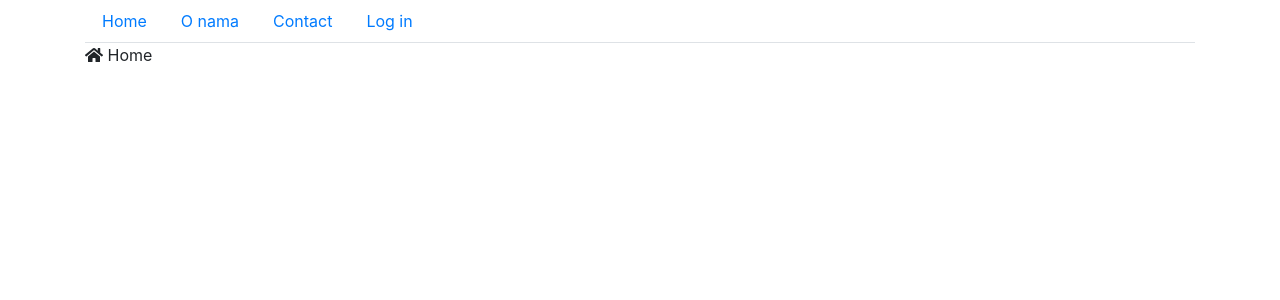
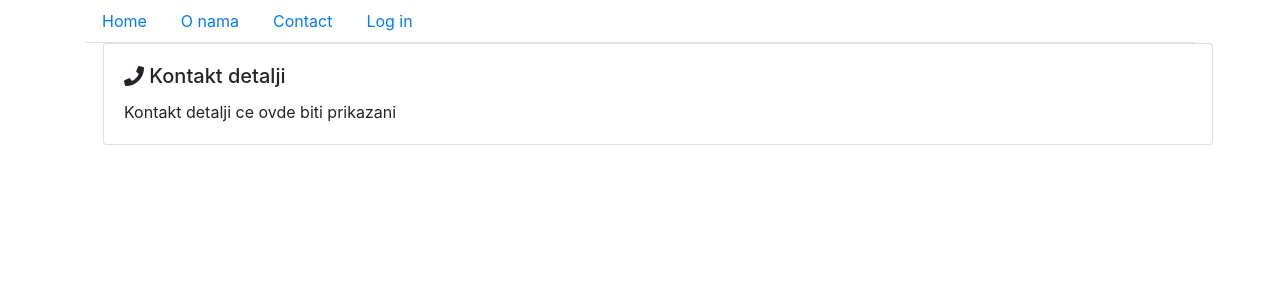
Before and after one commit to nikolailic161/front-end, a React (Create React App) app: page /#/contact in a window 1280 px wide. Shown: the top 300 px of the page. Built offline with nearby package versions, Linux system fonts and the light colour scheme.

Commit message:
Rutiranje

```diff
--- a/package.json
+++ b/package.json
@@ -14,12 +14,14 @@
     "@types/node": "^12.12.54",
     "@types/react": "^16.9.48",
     "@types/react-dom": "^16.9.8",
+    "@types/react-router-dom": "^5.1.5",
     "bootstrap": "^4.5.2",
     "jquery": "^3.5.1",
     "popper.js": "^1.16.1",
     "react": "^16.13.1",
     "react-bootstrap": "^1.3.0",
     "react-dom": "^16.13.1",
+    "react-router-dom": "^5.2.0",
     "react-scripts": "^3.4.3",
     "typescript": "^3.7.5"
   },
--- /dev/null
+++ b/src/components/ContactPage/ContactPage.tsx
@@ -0,0 +1,26 @@
+import  React  from "react";
+import { FontAwesomeIcon } from "@fortawesome/react-fontawesome";
+import { Container, Card } from "react-bootstrap";
+import { faPhone } from "@fortawesome/free-solid-svg-icons";
+
+export default class ContactPage extends React.Component{
+    render(){
+        return(
+        <Container>
+            <Card>
+                <Card.Body>
+                    <Card.Title>
+                    <FontAwesomeIcon icon = {faPhone} /> Kontakt detalji
+                    </Card.Title>
+                    <Card.Text>
+                        Kontakt detalji ce ovde biti prikazani
+                    </Card.Text>
+                </Card.Body>
+            </Card>
+
+
+            </Container>
+        );
+
+    }
+}
--- a/src/components/App/App.tsx
+++ b/src/components/HomePage/HomePage.tsx
@@ -1,9 +1,8 @@
 import React from 'react';
-import './App.css';
 import {Container} from 'react-bootstrap';
 import { faHome } from '@fortawesome/free-solid-svg-icons';
 import { FontAwesomeIcon } from '@fortawesome/react-fontawesome';
-function App() {
+function HomePage() {
   return (
     <Container>
       <FontAwesomeIcon icon={faHome} /> Home
@@ -11,4 +10,4 @@ function App() {
   );
 }
 
-export default App;
+export default HomePage;
--- /dev/null
+++ b/src/components/KorisnikLoginPage/KorisnikLoginPage.tsx
@@ -0,0 +1,26 @@
+import  React  from "react";
+import { FontAwesomeIcon } from "@fortawesome/react-fontawesome";
+import { Container, Card } from "react-bootstrap";
+import { faSignInAlt } from "@fortawesome/free-solid-svg-icons";
+
+export default class KorisnikLoginPage extends React.Component{
+    render(){
+        return(
+        <Container>
+            <Card>
+                <Card.Body>
+                    <Card.Title>
+                    <FontAwesomeIcon icon = {faSignInAlt} /> Korsinicki Login
+                    </Card.Title>
+                    <Card.Text>
+                        Login ce ovde biti prikazani
+                    </Card.Text>
+                </Card.Body>
+            </Card>
+
+
+            </Container>
+        );
+
+    }
+}
--- a/src/components/MainMenu/MainMenu.tsx
+++ b/src/components/MainMenu/MainMenu.tsx
@@ -1,5 +1,6 @@
 import  React  from "react";
 import { Nav, Container } from "react-bootstrap";
+import { HashRouter, Link } from "react-router-dom";
 
 
 export class MainMenuItem{
@@ -40,8 +41,10 @@ export class MainMenu extends React.Component<MainMenuProperties >{
         return (
             <Container>
             <Nav variant="tabs">
-                {this.state.items.map(this.makeNavLink)
-             }
+                <HashRouter>
+                {this.state.items.map(this.makeNavLink)}
+                </HashRouter>
+
 
             </Nav>
             </Container>
@@ -50,9 +53,9 @@ export class MainMenu extends React.Component<MainMenuProperties >{
 
     private makeNavLink(item: MainMenuItem){
         return(
-            <Nav.Link href={ item.link}>
-            {item.text}
-        </Nav.Link>
+            <Link to ={item.link} className="nav-link">
+                {item.text}
+                </Link>
         )
     }
 }
--- a/src/index.tsx
+++ b/src/index.tsx
@@ -1,7 +1,7 @@
 import React from 'react';
 import ReactDOM from 'react-dom';
 import './index.css';
-import App from './components/App/App';
+import HomePage from './components/HomePage/HomePage';
 import * as serviceWorker from './serviceWorker';
 import 'bootstrap/dist/css/bootstrap.min.css';
 import 'jquery/dist/jquery.js';
@@ -9,6 +9,11 @@ import 'popper.js/dist/popper.js';
 import 'bootstrap/dist/js/bootstrap.min.js';
 import '@fortawesome/fontawesome-free/css/fontawesome.min.css';
 import { MainMenu, MainMenuItem } from './components/MainMenu/MainMenu';
+import { HashRouter, Route } from 'react-router-dom';
+import Switch from 'react-bootstrap/esm/Switch';
+import ContactPage from './components/ContactPage/ContactPage';
+import KorisnikLoginPage from './components/KorisnikLoginPage/KorisnikLoginPage';
+
 
 const menuItems=[
   new MainMenuItem("Home","/"),
@@ -19,12 +24,17 @@ const menuItems=[
 ReactDOM.render(
   <React.StrictMode>
     <MainMenu items = {menuItems}></MainMenu>
-    <App />
+    <HashRouter>
+      <Switch>
+        <Route exact path = "/" component = { HomePage }/>
+        <Route exact path = "/contact" component = {ContactPage} />
+        <Route exact path = "/korisnik/login" component = {KorisnikLoginPage} />
+
+      </Switch>
+    </HashRouter>
   </React.StrictMode>,
   document.getElementById('root')
 );
 
-// If you want your app to work offline and load faster, you can change
-// unregister() to register() below. Note this comes with some pitfalls.
-// Learn more about service workers: https://bit.ly/CRA-PWA
+
 serviceWorker.unregister();
```
Also changed, not shown: src/components/App/App.css (deleted), 1 other file (tests, documents, lock files or other folders).
